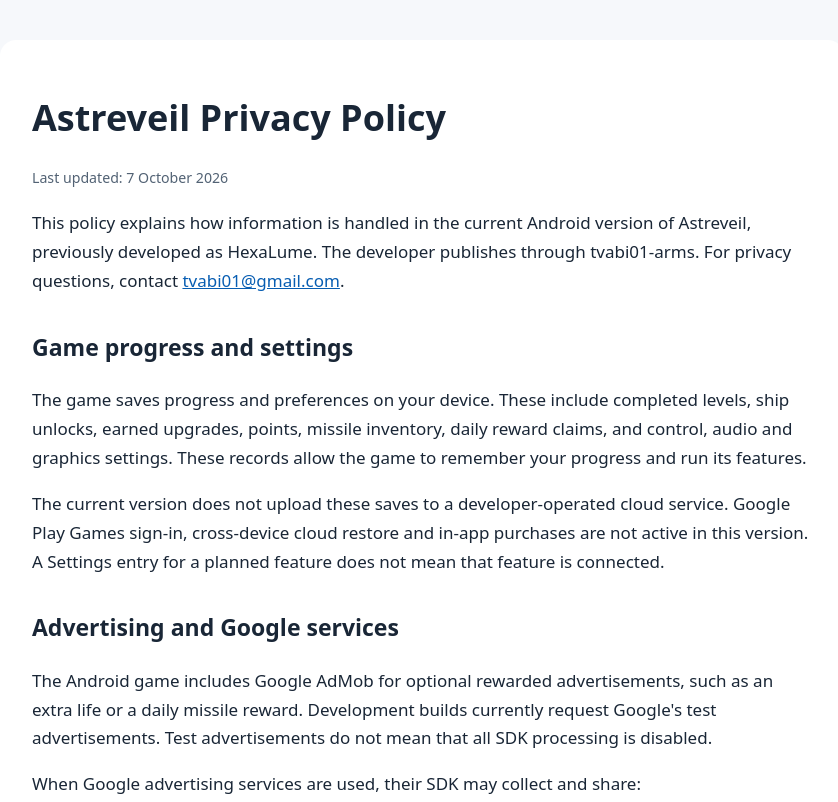
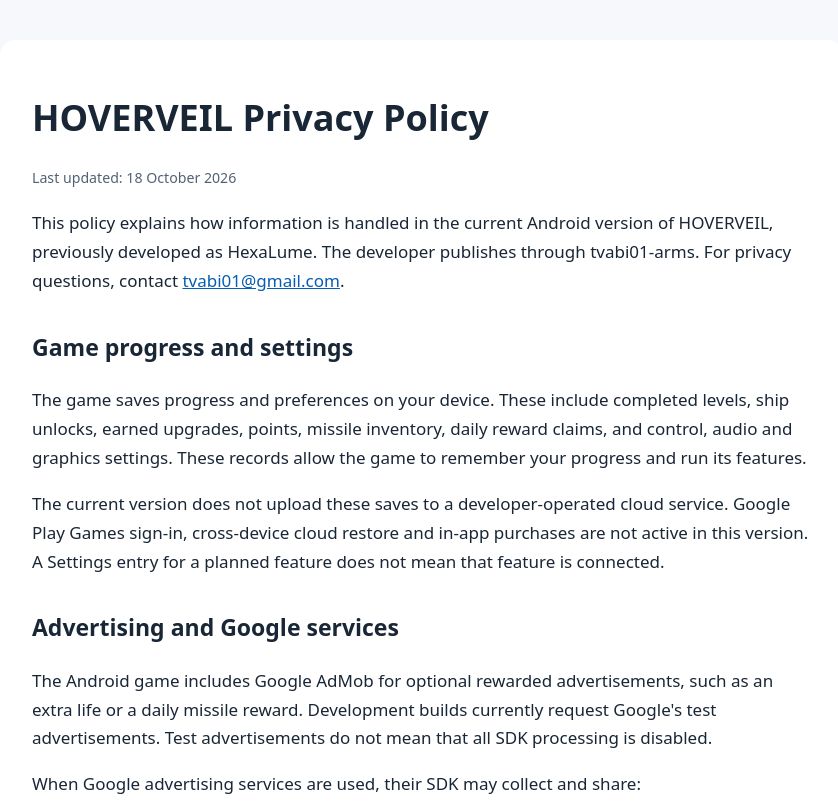
Before and after one commit to tvabi01-arms/astreveil-privacy, a plain HTML site: page index.html in a window 1280 px wide. Shown: the top 802 px of the page, without its empty margins (218-1056 px from the left). Drawn offline with Linux system fonts and the light colour scheme.

Commit message:
Correct privacy policy game branding to HOVERVEIL

```diff
--- a/index.html
+++ b/index.html
@@ -1,14 +1,14 @@
 <!doctype html>
-<html lang="en"><head><meta charset="utf-8"><meta name="viewport" content="width=device-width,initial-scale=1"><title>Astreveil Privacy Policy</title><style>body{margin:0;background:#f6f8fb;color:#192636;font:17px/1.7 system-ui,sans-serif}main{max-width:780px;margin:40px auto;padding:32px;background:white;border-radius:16px}h1{font-size:36px;line-height:1.2}h2{font-size:23px;margin-top:32px}a{color:#075db2}small{color:#526274}li{margin:8px 0}@media(max-width:600px){main{margin:0;padding:24px;border-radius:0}}</style></head><body><main>
-<h1>Astreveil Privacy Policy</h1><p><small>Last updated: 7 October 2026</small></p>
-<p>This policy explains how information is handled in the current Android version of Astreveil, previously developed as HexaLume. The developer publishes through tvabi01-arms. For privacy questions, contact <a href="mailto:tvabi01@gmail.com">tvabi01@gmail.com</a>.</p>
+<html lang="en"><head><meta charset="utf-8"><meta name="viewport" content="width=device-width,initial-scale=1"><title>HOVERVEIL Privacy Policy</title><style>body{margin:0;background:#f6f8fb;color:#192636;font:17px/1.7 system-ui,sans-serif}main{max-width:780px;margin:40px auto;padding:32px;background:white;border-radius:16px}h1{font-size:36px;line-height:1.2}h2{font-size:23px;margin-top:32px}a{color:#075db2}small{color:#526274}li{margin:8px 0}@media(max-width:600px){main{margin:0;padding:24px;border-radius:0}}</style></head><body><main>
+<h1>HOVERVEIL Privacy Policy</h1><p><small>Last updated: 18 October 2026</small></p>
+<p>This policy explains how information is handled in the current Android version of HOVERVEIL, previously developed as HexaLume. The developer publishes through tvabi01-arms. For privacy questions, contact <a href="mailto:tvabi01@gmail.com">tvabi01@gmail.com</a>.</p>
 <h2>Game progress and settings</h2><p>The game saves progress and preferences on your device. These include completed levels, ship unlocks, earned upgrades, points, missile inventory, daily reward claims, and control, audio and graphics settings. These records allow the game to remember your progress and run its features.</p><p>The current version does not upload these saves to a developer-operated cloud service. Google Play Games sign-in, cross-device cloud restore and in-app purchases are not active in this version. A Settings entry for a planned feature does not mean that feature is connected.</p>
 <h2>Advertising and Google services</h2><p>The Android game includes Google AdMob for optional rewarded advertisements, such as an extra life or a daily missile reward. Development builds currently request Google's test advertisements. Test advertisements do not mean that all SDK processing is disabled.</p><p>When Google advertising services are used, their SDK may collect and share:</p><ul><li>Your IP address, which can be used to estimate approximate location.</li><li>Device and account identifiers, such as an advertising ID, app set ID and applicable identifiers related to accounts signed in on the device.</li><li>Interactions with the app and advertisements, including ad views and taps.</li><li>Diagnostic information, including crash information and performance data.</li></ul><p>Google processes this information for advertising, measurement, analytics and fraud prevention. Processing can occur outside your country. Google describes its practices and retention in its <a href="https://policies.google.com/privacy">Privacy Policy</a> and <a href="https://policies.google.com/technologies/partner-sites">information about partner sites and apps</a>. See also <a href="https://developers.google.com/admob/android/next-gen/privacy/play-data-disclosure">Google's SDK data disclosures</a>.</p><p>The game does not request access to your contacts, microphone, camera or precise GPS location for its own gameplay features.</p>
 <h2>Your advertising choices</h2><p>Watching a rewarded advertisement is optional. You can continue playing without choosing an ad reward. Where Google presents a privacy message, review the available choices before selecting. In builds with the configured consent service, Settings shows Ad Privacy when Google requires a way to revisit those choices.</p><p>Consent messages for production advertising are still being configured in the current development version. The test-ad flow is separate from the planned production consent flow. You can also manage available advertising privacy controls in Android settings.</p>
 <h2>Support messages</h2><p>If you email us, we receive your email address and the information you include, such as a problem description or screenshot. We use that information to answer your request and investigate the issue. Please avoid sending passwords, payment details or unnecessary personal information.</p>
 <h2>Keeping and deleting information</h2><p>Local saves remain on your device until you clear app storage, uninstall the game or otherwise remove the saved data. Clearing storage can permanently erase progress; this version has no cloud recovery. Deleting local saves does not delete information already processed by Google.</p><p>To ask about or request deletion of information you sent directly to us, email <a href="mailto:tvabi01@gmail.com">tvabi01@gmail.com</a>. Requests concerning Google's records are subject to Google's privacy controls and policies. Information may need to be retained where required by law or to resolve an ongoing support issue.</p>
 <h2>Security</h2><p>Local saves use the app's device storage. They are not proof of a paid purchase and should not be treated as a secure financial record. No storage or transmission method can guarantee absolute security.</p>
-<h2>Children and audience</h2><p>Astreveil is intended for players aged 6 and above, including children, teenagers and adults. In the current internal testing build, advertising requests are configured for child-directed treatment and a general-audience content rating for every player. Production advertising is not active.</p><p>Internal build 8 introduces an age-group screen before gameplay. The chosen age group is stored only on the device; no name or date of birth is requested. In that build, children, teenagers and players who do not provide an age group cannot use advertisements. Only adults can request test advertisements in internal testing builds. Production advertisements remain disabled. Older internal builds use the child-directed settings described above.</p><p>Parents or guardians with privacy concerns can contact us using the email below. Final release settings and device testing must be completed before public release.</p>
+<h2>Children and audience</h2><p>HOVERVEIL is intended for players aged 6 and above, including children, teenagers and adults. In the current internal testing build, advertising requests are configured for child-directed treatment and a general-audience content rating for every player. Production advertising is not active.</p><p>Internal build 8 introduces an age-group screen before gameplay. The chosen age group is stored only on the device; no name or date of birth is requested. In that build, children, teenagers and players who do not provide an age group cannot use advertisements. Only adults can request test advertisements in internal testing builds. Production advertisements remain disabled. Older internal builds use the child-directed settings described above.</p><p>Parents or guardians with privacy concerns can contact us using the email below. Final release settings and device testing must be completed before public release.</p>
 <h2>Changes to this policy</h2><p>We will update this policy when information handling changes, including before introducing account linking, cloud saves or purchases. The date above identifies the latest revision.</p>
-<h2>Contact</h2><p>Astreveil support and privacy enquiries: <a href="mailto:tvabi01@gmail.com">tvabi01@gmail.com</a>.</p>
+<h2>Contact</h2><p>HOVERVEIL support and privacy enquiries: <a href="mailto:tvabi01@gmail.com">tvabi01@gmail.com</a>.</p>
 </main></body></html>
```
